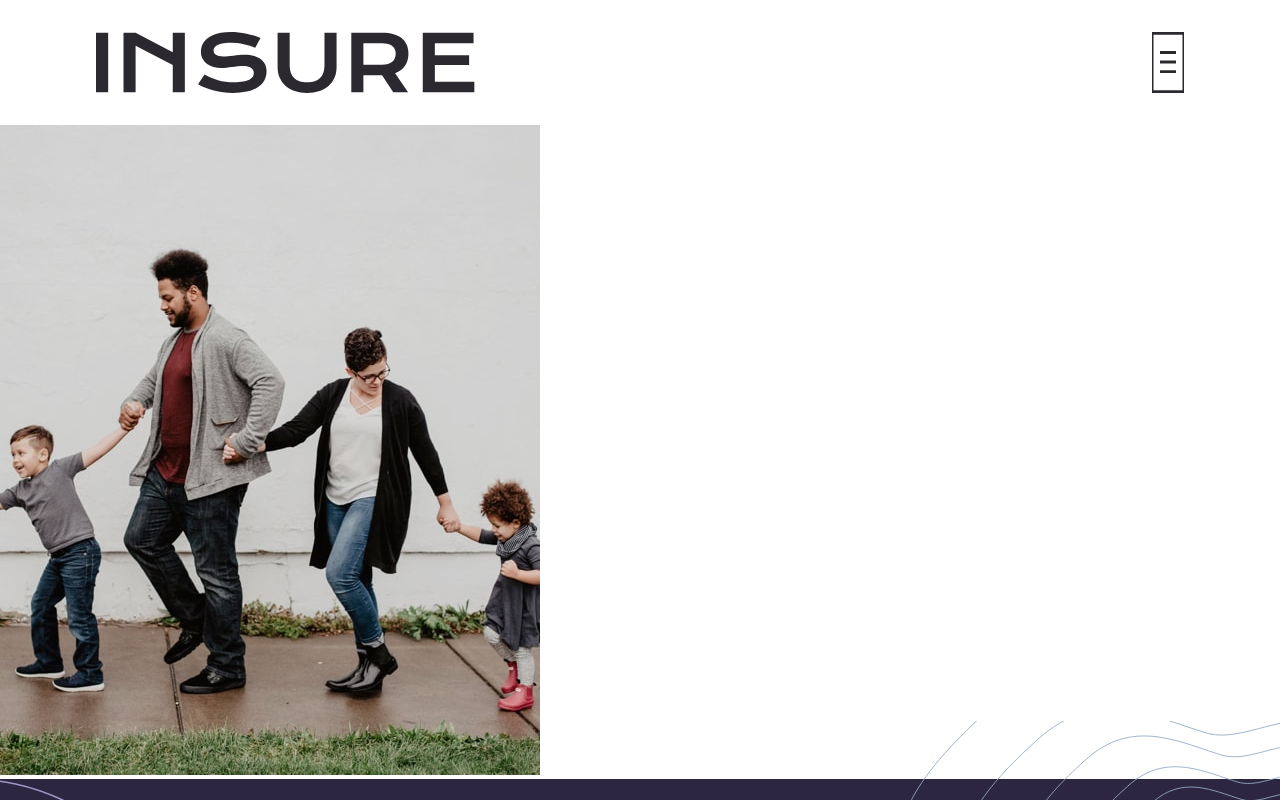
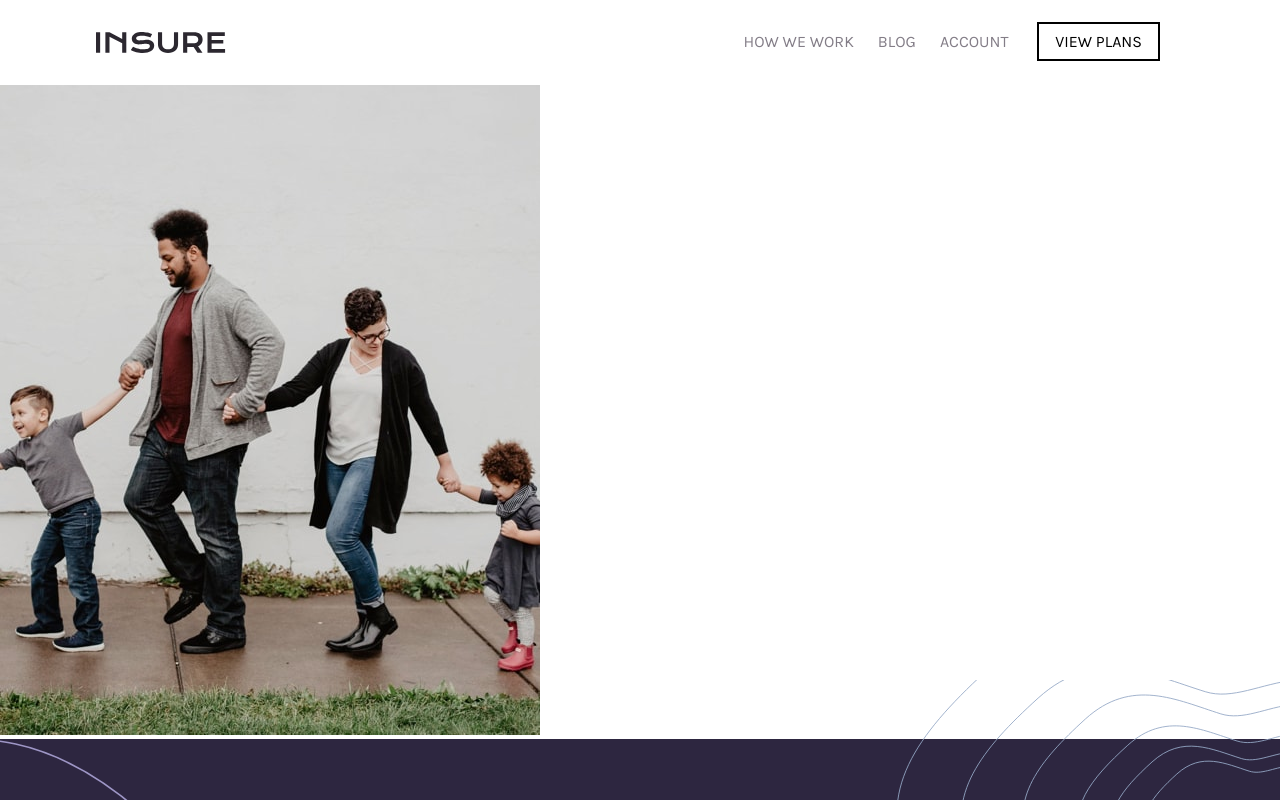
Before and after one commit to ryancodes116/insure-landing-page, a Vue app: page / in a window 1280 px wide. Shown: the top 800 px of the page. Built offline with nearby package versions, Linux system fonts and the light colour scheme.

Commit message:
add desktop layout for navbar

```diff
--- a/src/components/Footer.vue
+++ b/src/components/Footer.vue
@@ -126,7 +126,7 @@ export default {
 }
 
 .links {
-  margin-bottom: 4rem;
+  margin-bottom: 3.5rem;
 }
 
 .links:last-of-type {
--- a/src/components/HeroSection.vue
+++ b/src/components/HeroSection.vue
@@ -1,7 +1,6 @@
 <template>
   <div class="hero-wrapper">
     <img src="../assets/images/image-intro-desktop.jpg" alt="family holding hands" />
-
     <div class="hero-text">
       <img src="../assets/images/bg-pattern-intro-left-desktop.svg" class="pattern-left" />
       <img src="../assets/images/bg-pattern-intro-right-desktop.svg" class="pattern-right" />
--- a/src/components/Navbar.vue
+++ b/src/components/Navbar.vue
@@ -2,7 +2,23 @@
   <div class="navbar">
     <div class="nav-content container">
       <img src="../assets/images/logo.svg" alt="Insure logo" class="logo" />
+      <!-- Menu Icon -->
       <img src="../assets/images/icon-hamburger.svg" alt="menu" class="menu-icon" />
+      <!-- Nav Links -->
+      <ul class="nav-links">
+        <li>
+          <a href="#" class="nav-link">How We Work</a>
+        </li>
+        <li>
+          <a href="#" class="nav-link">Blog</a>
+        </li>
+        <li>
+          <a href="#" class="nav-link">Account</a>
+        </li>
+        <li>
+          <a href="#" class="nav-link view-plans-link">View Plans</a>
+        </li>
+      </ul>
     </div>
   </div>
 </template>
@@ -27,10 +43,53 @@ export default {
 .logo {
   height: 70%;
   width: 35%;
+  max-width: 130px;
   margin: auto 0;
 }
 
 .menu-icon {
   cursor: pointer;
 }
+
+.nav-links {
+  display: none;
+}
+
+/* Media Queries */
+@media (min-width: 990px) {
+  .menu-icon {
+    display: none;
+  }
+
+  .nav-links {
+    display: flex;
+    text-transform: uppercase;
+  }
+
+  .nav-links li {
+    margin-right: 1.5rem;
+  }
+
+  .nav-link {
+    color: hsl(273, 4%, 51%);
+  }
+
+  .nav-link:hover {
+    color: #000;
+    font-weight: 700;
+  }
+
+  .view-plans-link {
+    color: #000;
+    border: 2px solid #000;
+    padding: 0.5rem 1rem;
+    margin-left: 0.3rem;
+  }
+
+  .view-plans-link:hover {
+    color: #fff;
+    background-color: #000;
+    font-weight: 400;
+  }
+}
 </style>
```
